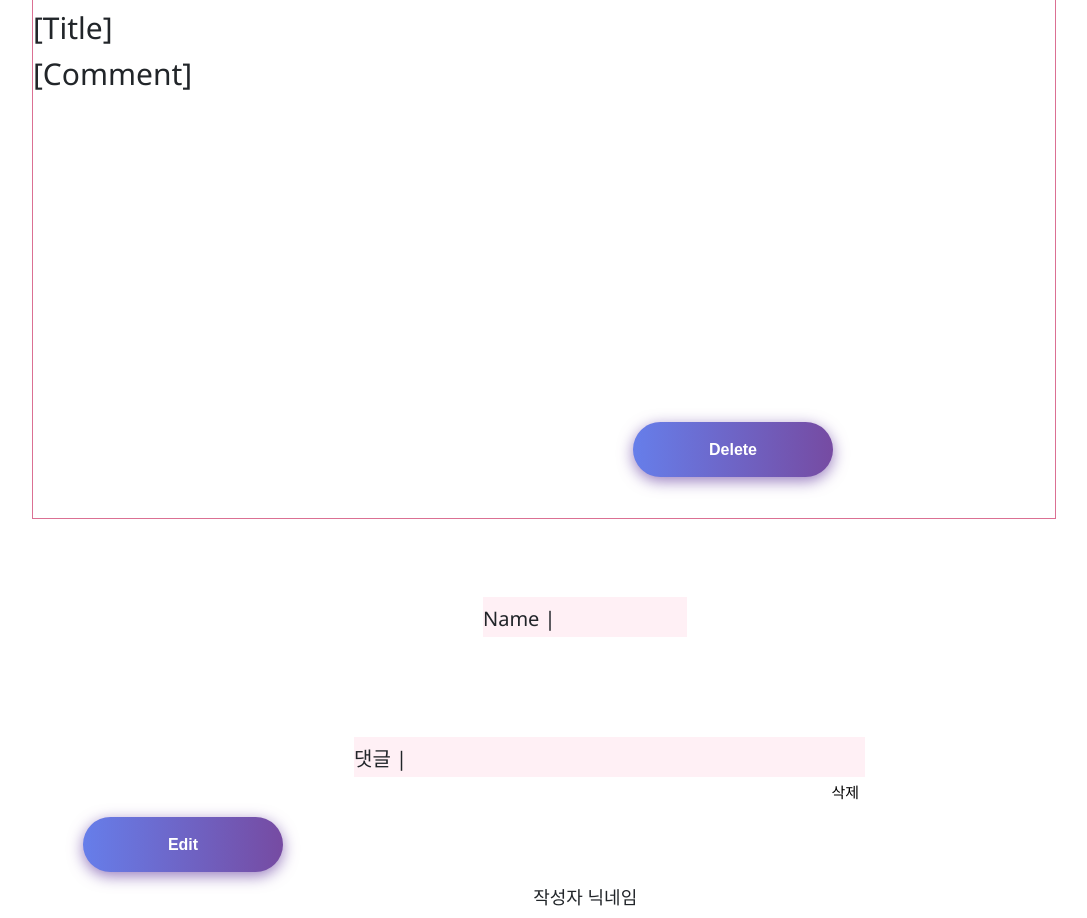
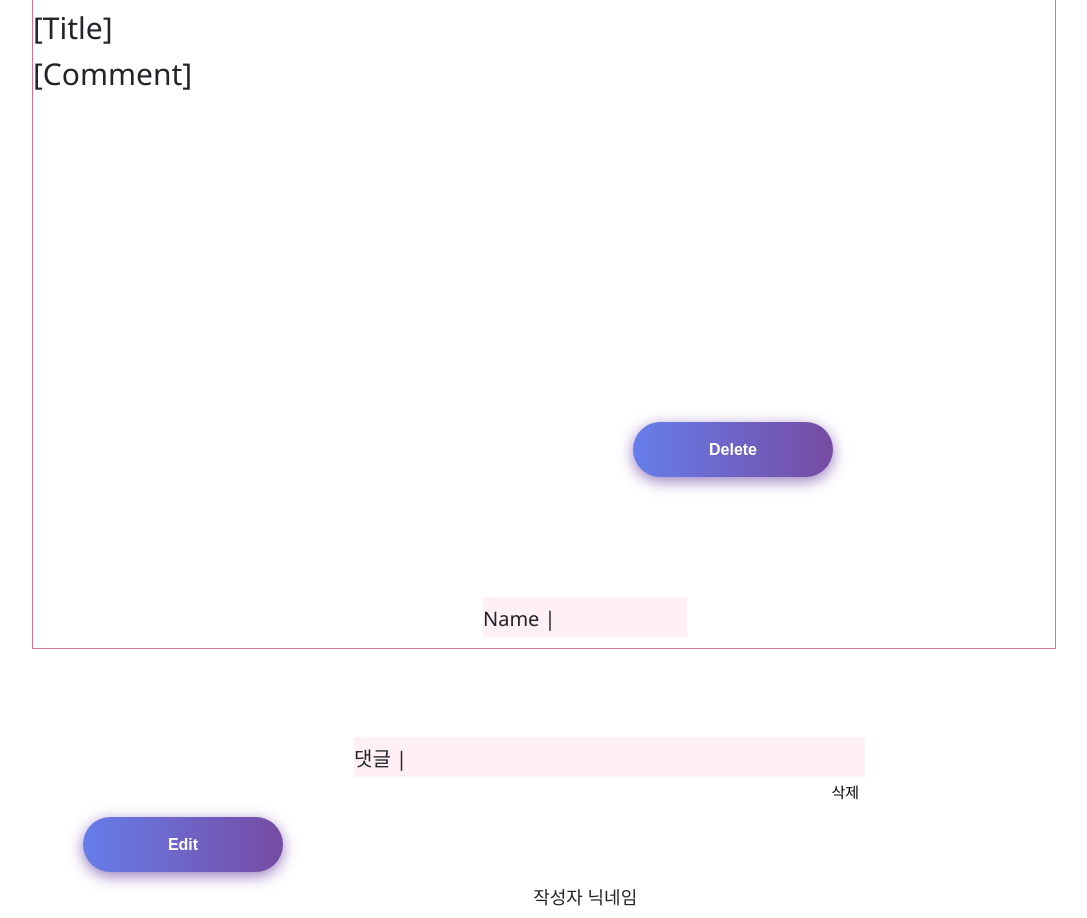
Before and after one commit to wonprogrammer/FEELSNS, a Django app: template post/templates/detailed_post.html in a window 1280 px wide; the page is wider, and only the part inside the window is pictured. Shown: the part 281-1199 px from the top of that part, without its empty margins (118-1205 px from the left). Run offline with Django 4.2, Linux system fonts and the light colour scheme; the template is opened without the code that fills it, so the values that code supplies are empty; some web fonts are replaced.

Commit message:
css 추가 수정

```diff
--- a/post/templates/detailed_post.html
+++ b/post/templates/detailed_post.html
@@ -31,7 +31,7 @@
         .users_post_box {
             /* border: 1px solid red; */
             width: 80%;
-            height: 520px;
+            height: 650px;
             border: 1px solid palevioletred;
             box-sizing: border-box;
             margin-left: 150px;
--- a/post/templates/make_post.html
+++ b/post/templates/make_post.html
@@ -72,6 +72,7 @@
             font-size: large;
             font-weight: bold;
 
+            text-align: center;
         }
 
 
```
